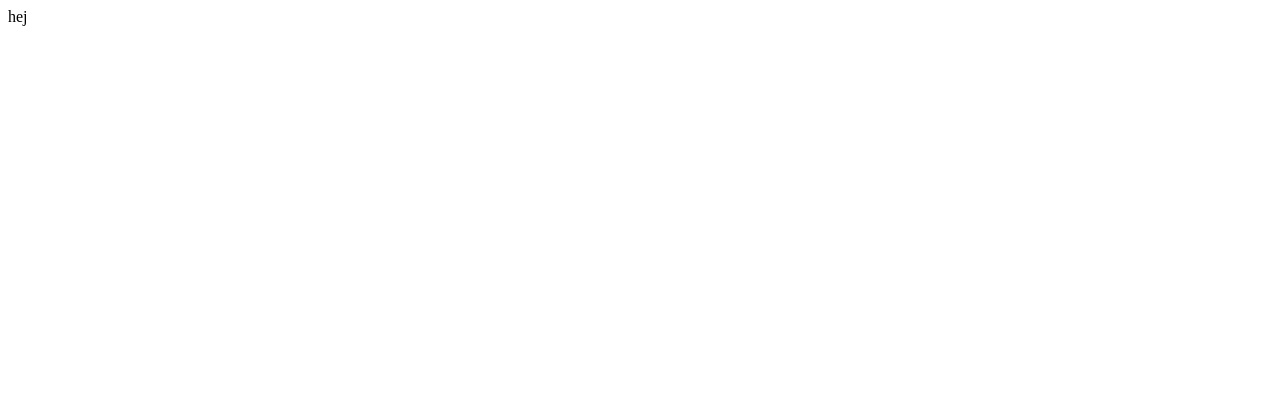
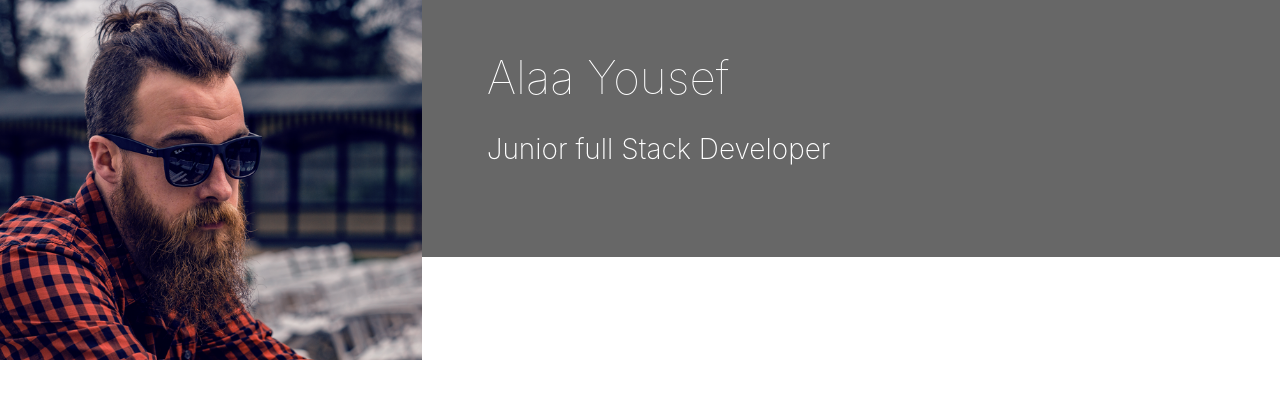
Before and after one commit to AlaYousef/resume-project, a plain HTML site: page index.html in a window 1280 px wide. Drawn offline with nearby package versions, Linux system fonts and the light colour scheme.

Commit message:
style name,title

```diff
--- a/assets/css/style.css
+++ b/assets/css/style.css
@@ -0,0 +1,33 @@
+header {
+    margin: 0;
+}
+.heading {
+    margin-left: 50px;
+}
+.logo {
+    background: url("../images/guy-image.png");
+    background-position: center;
+    background-repeat: no-repeat;
+    background-size: cover;
+    min-height: 360px;
+    transition: all .5s ease-in-out;
+    -moz-transition: all .5s ease-in-out;
+    -webkit-transition: all .5s ease-in-out;
+}
+/*----------colors*/
+.bg-color-name-title{
+    background-color:#676767;
+}
+.name{
+    font-weight: 100;
+    font-size: 46px;
+    margin-top: 50px;
+    color: #fff;
+}
+.title{
+    font-weight: 200;
+    font-size: 28px;
+    margin-top: 28px;
+    margin-bottom: 90px;
+    color: #fff;
+}
--- a/index.html
+++ b/index.html
@@ -4,9 +4,32 @@
     <meta charset="UTF-8">
     <meta http-equiv="X-UA-Compatible" content="IE=edge">
     <meta name="viewport" content="width=device-width, initial-scale=1.0">
-    <title>Document</title>
+    <link rel="stylesheet" href="https://maxcdn.bootstrapcdn.com/bootstrap/4.2.1/css/bootstrap.min.css" type="text/css" />
+    <link rel="stylesheet" href="https://use.fontawesome.com/releases/v5.0.10/css/all.css" integrity="sha384-+d0P83n9kaQMCwj8F4RJB66tzIwOKmrdb46+porD/OvrJ+37WqIM7UoBtwHO6Nlg" crossorigin="anonymous">
+    <link rel="stylesheet" href="assets/css/style.css">
+    <title>Alaa</title>
+
 </head>
 <body>
-    hej
+    <header>
+
+        <div class="row">
+            <a href="index.html" class="col-md-4 logo">
+
+            </a>
+            <div class="col-md-8">
+                <div class="row bg-color-name-title">
+                    <div class="col heading">
+                        <h1 class="name">Alaa Yousef</h1>
+                        <h2 class="title">Junior full Stack Developer</h2>
+
+                    </div>
+                </div>
+
+            </div>
+        </div>
+    </header>
+    <section></section>
+    <footer></footer>
 </body>
 </html>
```
Also changed, not shown: assets/images/guy-image.png (added).
